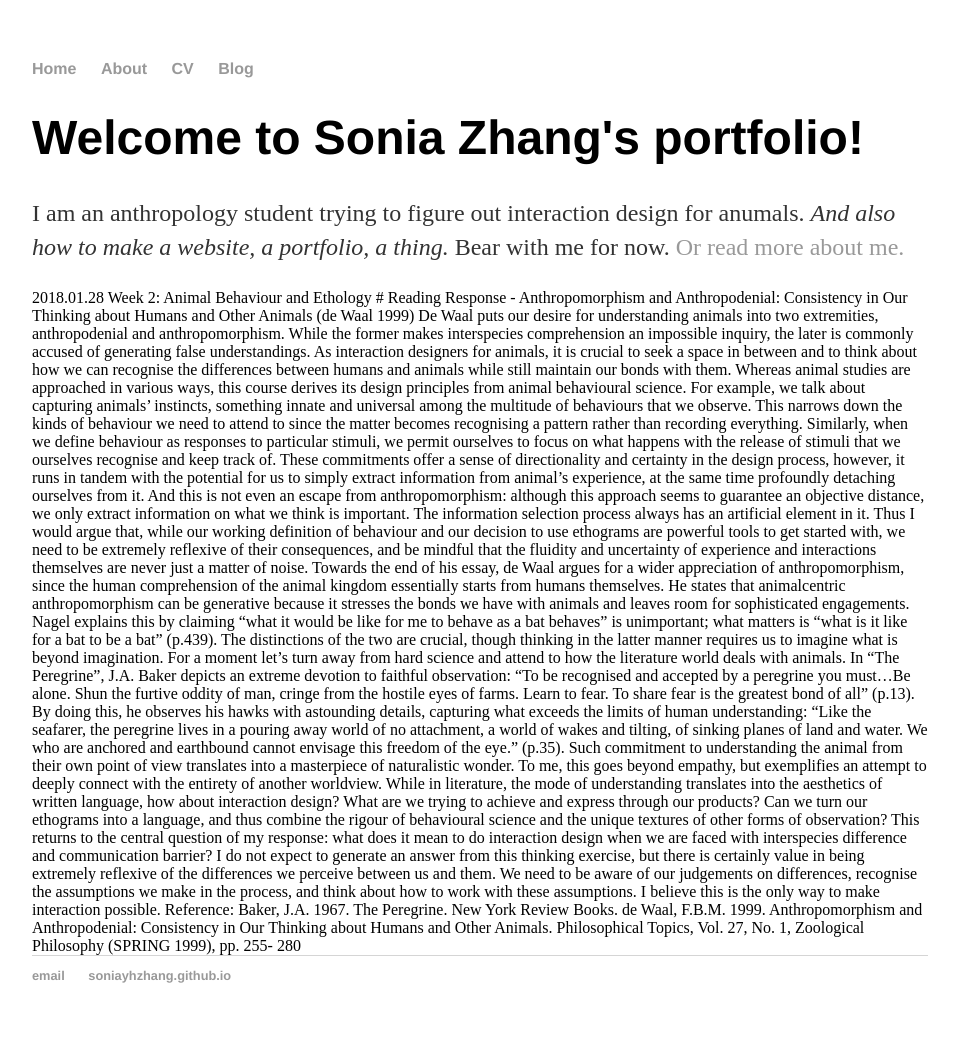
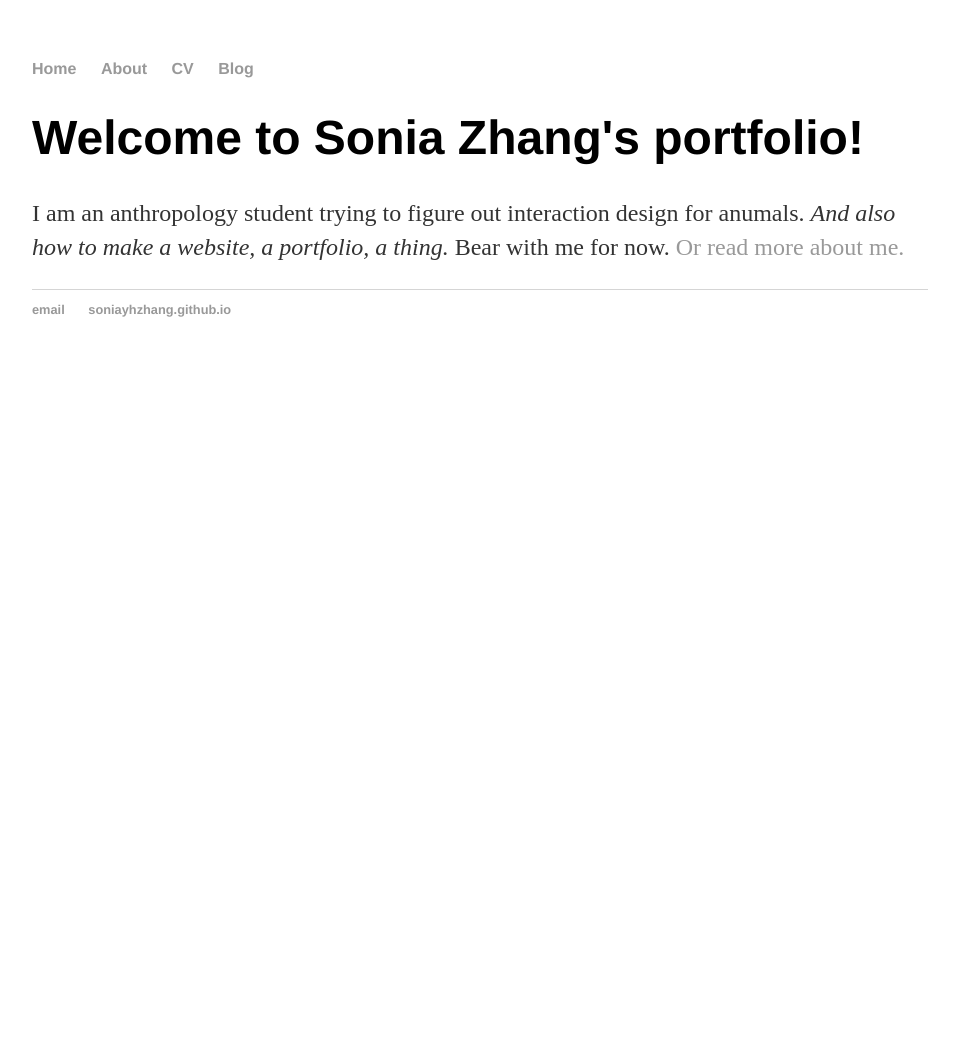
Before and after one commit to soniayhzhang/soniayhzhang.github.io, a Jekyll site: the page built from index.html, in a window 1280 px wide. Shown: the whole page, without its empty margins (160-1118 px from the left). Built offline with Jekyll 4.4.1, drawn with Linux system fonts in a browser that asks for light colours; after the commit the page ends 900 px from its top, so only the background shows below that.

Commit message:
delete reading response text

```diff
--- a/index.html
+++ b/index.html
@@ -6,30 +6,3 @@ title: Design in Safaries
 	<h1>Welcome to Sonia Zhang's portfolio!</h1>
 	<p>I am an anthropology student trying to figure out interaction design for anumals. <em> And also how to make a website, a portfolio, a thing.</em> Bear with me for now. <a href="/about">Or read more about me.</a></p>
 </div><!-- /.blurb -->
-
-2018.01.28
-Week 2: Animal Behaviour and Ethology
-
-# Reading Response - Anthropomorphism and Anthropodenial: Consistency in Our Thinking about Humans and Other Animals (de Waal 1999)
-
-
-De Waal puts our desire for understanding animals into two extremities, anthropodenial and anthropomorphism. While the former makes interspecies comprehension an impossible inquiry, the later is commonly accused of generating false understandings. As interaction designers for animals, it is crucial to seek a space in between and to think about how we can recognise the differences between humans and animals while still maintain our bonds with them.
-
-Whereas animal studies are approached in various ways, this course derives its design principles from animal behavioural science. For example, we talk about capturing animals’ instincts, something innate and universal among the multitude of behaviours that we observe. This narrows down the kinds of behaviour we need to attend to since the matter becomes recognising a pattern rather than recording everything. Similarly, when we define behaviour as responses to particular stimuli, we permit ourselves to focus on what happens with the release of stimuli that we ourselves recognise and keep track of.
-
-These commitments offer a sense of directionality and certainty in the design process, however, it runs in tandem with the potential for us to simply extract information from animal’s experience, at the same time profoundly detaching ourselves from it. And this is not even an escape from anthropomorphism: although this approach seems to guarantee an objective distance, we only extract information on what we think is important. The information selection process always has an artificial element in it.
-
-Thus I would argue that, while our working definition of behaviour and our decision to use ethograms are powerful tools to get started with, we need to be extremely reflexive of their consequences, and be mindful that the fluidity and uncertainty of experience and interactions themselves are never just a matter of noise.
-
-Towards the end of his essay, de Waal argues for a wider appreciation of anthropomorphism, since the human comprehension of the animal kingdom essentially starts from humans themselves. He states that animalcentric anthropomorphism can be generative because it stresses the bonds we have with animals and leaves room for sophisticated engagements. Nagel explains this by claiming “what it would be like for me to behave as a bat behaves” is unimportant; what matters is “what is it like for a bat to be a bat” (p.439). The distinctions of the two are crucial, though thinking in the latter manner requires us to imagine what is beyond imagination.
-
-For a moment let’s turn away from hard science and attend to how the literature world deals with animals. In “The Peregrine”, J.A. Baker depicts an extreme devotion to faithful observation: “To be recognised and accepted by a peregrine you must…Be alone. Shun the furtive oddity of man, cringe from the hostile eyes of farms. Learn to fear. To share fear is the greatest bond of all” (p.13). By doing this, he observes his hawks with astounding details, capturing what exceeds the limits of human understanding: “Like the seafarer, the peregrine lives in a pouring away world of no attachment, a world of wakes and tilting, of sinking planes of land and water. We who are anchored and earthbound cannot envisage this freedom of the eye.” (p.35).
-
-Such commitment to understanding the animal from their own point of view translates into a masterpiece of naturalistic wonder. To me, this goes beyond empathy, but exemplifies an attempt to deeply connect with the entirety of another worldview. While in literature, the mode of understanding translates into the aesthetics of written language, how about interaction design? What are we trying to achieve and express through our products? Can we turn our ethograms into a language, and thus combine the rigour of behavioural science and the unique textures of other forms of observation?
-
-This returns to the central question of my response: what does it mean to do interaction design when we are faced with interspecies difference and communication barrier? I do not expect to generate an answer from this thinking exercise, but there is certainly value in being extremely reflexive of the differences we perceive between us and them. We need to be aware of our judgements on differences, recognise the assumptions we make in the process, and think about how to work with these assumptions. I believe this is the only way to make interaction possible.
-
-Reference:
-
-Baker, J.A. 1967. The Peregrine. New York Review Books.
-de Waal, F.B.M. 1999. Anthropomorphism and Anthropodenial: Consistency in Our Thinking about Humans and Other Animals. Philosophical Topics, Vol. 27, No. 1, Zoological Philosophy (SPRING 1999), pp. 255- 280
```
